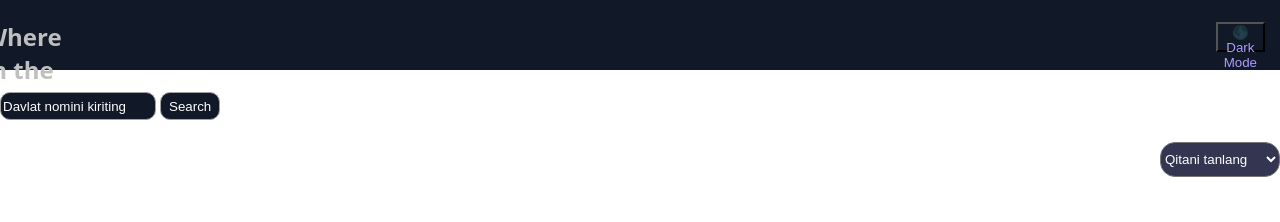
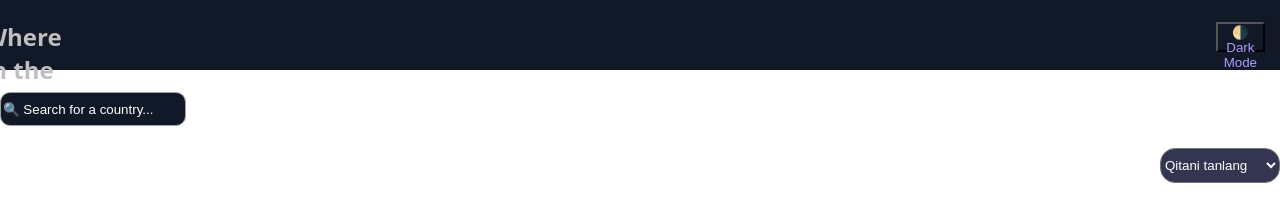
Before and after one commit to zoitovfirdavs3-eng/Exam-3, a plain HTML site: page index.html in a window 1280 px wide. Drawn offline with Linux system fonts and the light colour scheme; no server answers.

Commit message:
Add css codes

```diff
--- a/index.html
+++ b/index.html
@@ -9,16 +9,15 @@
   <body>
     <div class="btn">
       <h2 class="heading-2">Where in the world</h2>
-      <button class="theme-btn">🌑 Dark Mode</button>
+      <button class="theme-btn">🌗 Dark Mode</button>
     </div>
     <br />
     <form class="js-form">
       <input
         type="text"
-        placeholder="Davlat nomini kiriting"
+        placeholder="🔍 Search for a country..."
         class="search-inp"
       />
-      <button class="search-btn">Search</button>
     </form>
     <br />
     <div class="select">
--- a/inex.css
+++ b/inex.css
@@ -76,28 +76,19 @@ body {
     background: #252641;
 }
 
-/* Input */
+/* Seach */
 
-.search-inp,
-.search-btn {
+.search-inp {
     background-color: #111827;
     color: #ffffff;
     border: 1px solid #a1a1a1;
-    width: 150px;
-    height: 24px;
+    width: 180px;
+    height: 30px;
     border-radius: 10px;
 }
 
 .search-inp::placeholder {
     color: #ffffff;
-}
-
-.search-btn {
-    cursor: pointer;
-    width: 60px;
-    height: 28px;
-    border-radius: 10px;
-
 }
 
 /* Theme btn */
```
